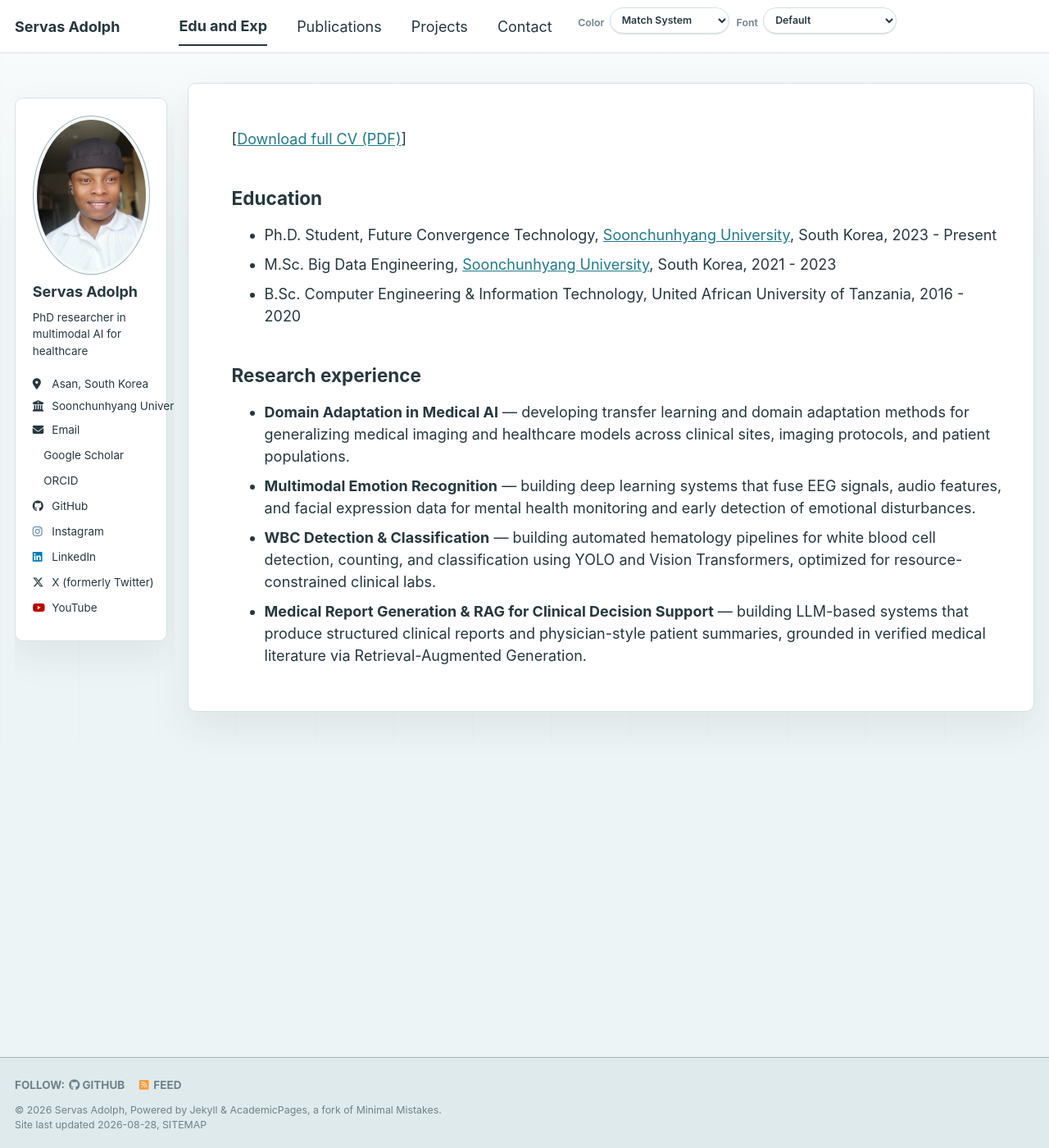
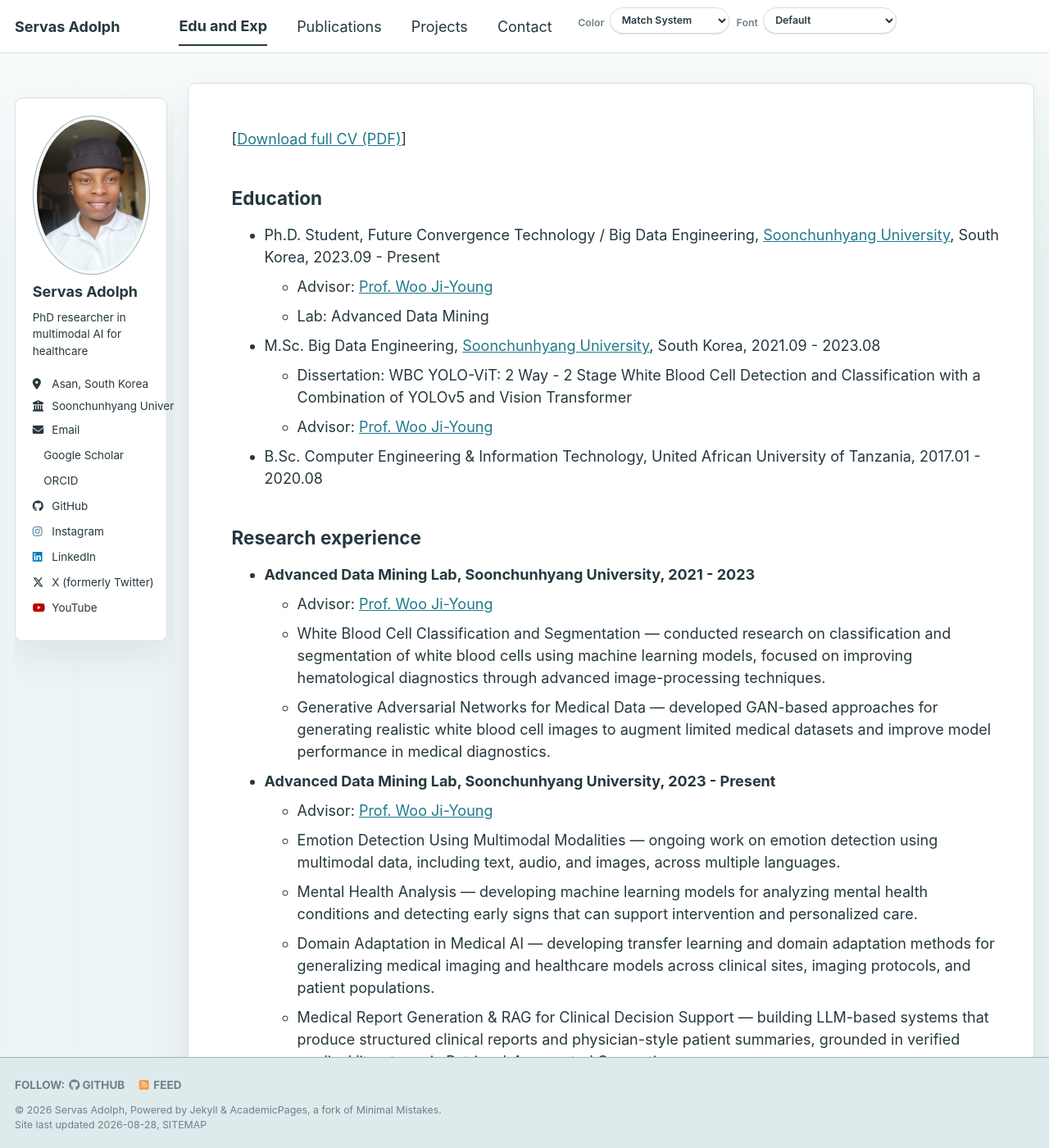
Before and after one commit to servasadolph/servasadolph.github.io, a Jekyll site: the page built from _pages/cv.md, in a window 1280 px wide and 1400 px high. Shown: the whole window at 82% size. Built offline with Jekyll 4.4.1, drawn with Linux system fonts in a browser that asks for light colours; a style sheet for code colours, icons or effects is not loaded; some of the changed text lies outside the part shown.

Commit message:
update cv

```diff
--- a/_pages/cv.md
+++ b/_pages/cv.md
@@ -12,12 +12,30 @@ redirect_from:
 [[Download full CV (PDF)](/files/Servas_Adolph_CV_2024_Updated_09.pdf)]
 
 ## Education
-* Ph.D. Student, Future Convergence Technology, [Soonchunhyang University](https://www.sch.ac.kr/), South Korea, 2023 - Present
-* M.Sc. Big Data Engineering, [Soonchunhyang University](https://www.sch.ac.kr/), South Korea, 2021 - 2023
-* B.Sc. Computer Engineering & Information Technology, United African University of Tanzania, 2016 - 2020
+* Ph.D. Student, Future Convergence Technology / Big Data Engineering, [Soonchunhyang University](https://www.sch.ac.kr/), South Korea, 2023.09 - Present
+  * Advisor: [Prof. Woo Ji-Young](https://scholar.google.co.kr/citations?user=h_XmELkAAAAJ)
+  * Lab: Advanced Data Mining
+* M.Sc. Big Data Engineering, [Soonchunhyang University](https://www.sch.ac.kr/), South Korea, 2021.09 - 2023.08
+  * Dissertation: WBC YOLO-ViT: 2 Way - 2 Stage White Blood Cell Detection and Classification with a Combination of YOLOv5 and Vision Transformer
+  * Advisor: [Prof. Woo Ji-Young](https://scholar.google.co.kr/citations?user=h_XmELkAAAAJ)
+* B.Sc. Computer Engineering & Information Technology, United African University of Tanzania, 2017.01 - 2020.08
 
 ## Research experience
-* **Domain Adaptation in Medical AI** — developing transfer learning and domain adaptation methods for generalizing medical imaging and healthcare models across clinical sites, imaging protocols, and patient populations.
-* **Multimodal Emotion Recognition** — building deep learning systems that fuse EEG signals, audio features, and facial expression data for mental health monitoring and early detection of emotional disturbances.
-* **WBC Detection & Classification** — building automated hematology pipelines for white blood cell detection, counting, and classification using YOLO and Vision Transformers, optimized for resource-constrained clinical labs.
-* **Medical Report Generation & RAG for Clinical Decision Support** — building LLM-based systems that produce structured clinical reports and physician-style patient summaries, grounded in verified medical literature via Retrieval-Augmented Generation.
+* **Advanced Data Mining Lab, Soonchunhyang University, 2021 - 2023**
+  * Advisor: [Prof. Woo Ji-Young](https://scholar.google.co.kr/citations?user=h_XmELkAAAAJ)
+  * White Blood Cell Classification and Segmentation — conducted research on classification and segmentation of white blood cells using machine learning models, focused on improving hematological diagnostics through advanced image-processing techniques.
+  * Generative Adversarial Networks for Medical Data — developed GAN-based approaches for generating realistic white blood cell images to augment limited medical datasets and improve model performance in medical diagnostics.
+* **Advanced Data Mining Lab, Soonchunhyang University, 2023 - Present**
+  * Advisor: [Prof. Woo Ji-Young](https://scholar.google.co.kr/citations?user=h_XmELkAAAAJ)
+  * Emotion Detection Using Multimodal Modalities — ongoing work on emotion detection using multimodal data, including text, audio, and images, across multiple languages.
+  * Mental Health Analysis — developing machine learning models for analyzing mental health conditions and detecting early signs that can support intervention and personalized care.
+  * Domain Adaptation in Medical AI — developing transfer learning and domain adaptation methods for generalizing medical imaging and healthcare models across clinical sites, imaging protocols, and patient populations.
+  * Medical Report Generation & RAG for Clinical Decision Support — building LLM-based systems that produce structured clinical reports and physician-style patient summaries, grounded in verified medical literature via Retrieval-Augmented Generation.
+
+## Skills
+* **Programming Languages:** Python, Java, C++
+* **Machine Learning & AI:** TensorFlow, Keras, Scikit-Learn, YOLO, GANs
+* **AI Automation & Chatbots:** LangChain, Natural Language Processing (NLP)
+* **Data Analysis:** healthcare data analytics, statistical modeling, multimodal data analysis
+* **Tools:** Jupyter Notebook, VS Code, GitHub
+* **Healthcare Expertise:** EHR data analysis, white blood cell classification
```
Also changed, not shown: _pages/about.md (+9 -0 lines), _pages/contact.md (+3 -0 lines), _pages/publications.md (+5 -1 lines).
